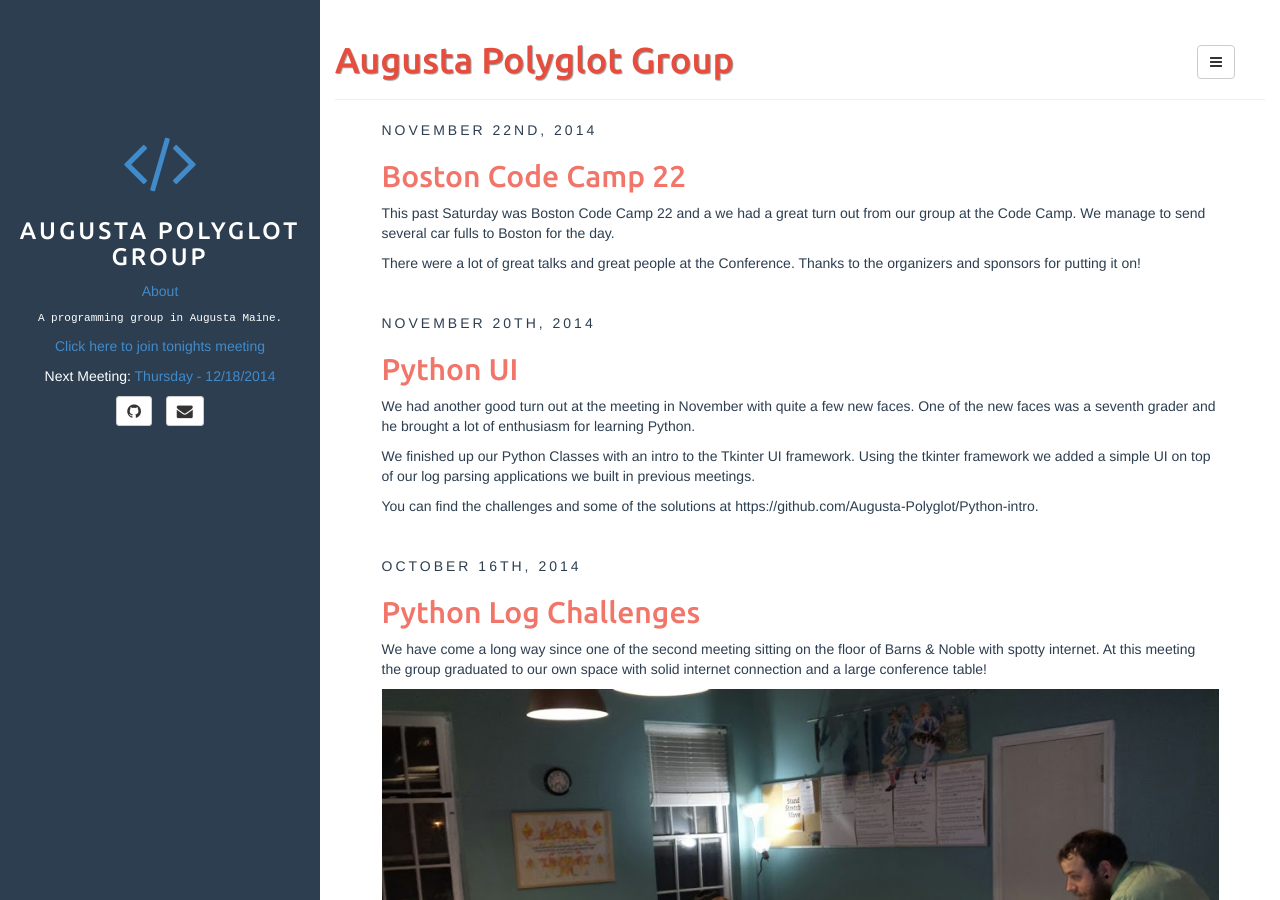
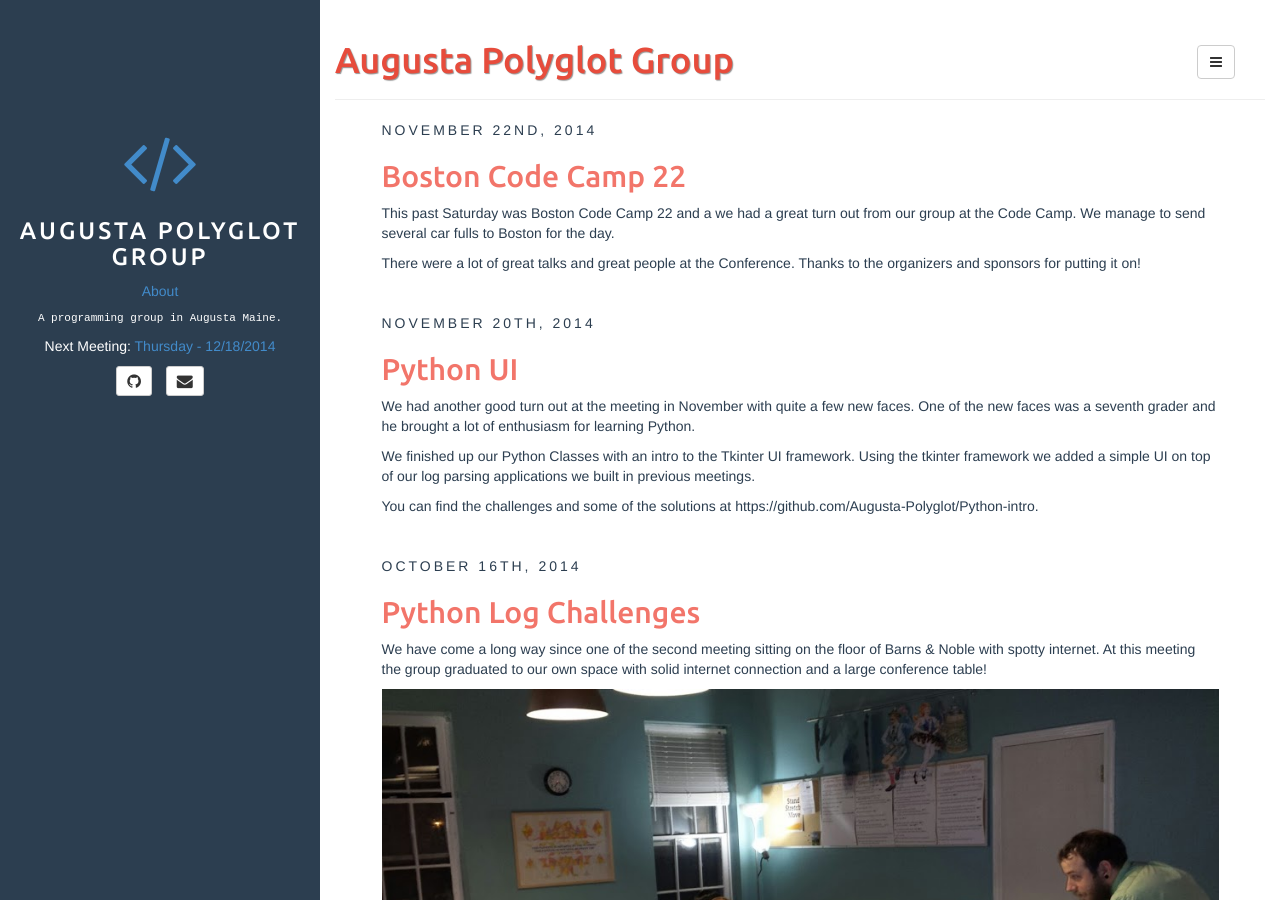
Before and after one commit to Augusta-Polyglot/augusta-polyglot.github.io, a Jekyll site: the page built from index.html, in a window 1280 px wide and 900 px high. Built offline with Jekyll 4.4.1, drawn with Linux system fonts in a browser that asks for light colours; the list of posts is cut into pages by our own code.

Commit message:
removed link for meeting

```diff
--- a/_includes/sidebar.html
+++ b/_includes/sidebar.html
@@ -15,9 +15,9 @@
 <div id="bio" class="text-center">
 	{{ site.author.bio }}
 </div>
-<div class="text-center">
-	<p><a href="https://join.me/825-609-596">Click here to join tonights meeting</a></a></p>
-</div>
+<!--<div class="text-center">
+	<p><a href="https://join.me/">Click here to join tonights meeting</a></a></p>
+</div>-->
 <div id="next-meeting" class="text-center">
 	<p>
 	Next Meeting: <a href="http://www.google.com/calendar/event?action=TEMPLATE&text=augusta%20polyglot&dates={{  site.nextmeeting }}&details=augusta%20polyglot&trp=false&sprop=&sprop=name:" target="_blank" rel="nofollow">{{ site.nextmeeting }}</a>
```
